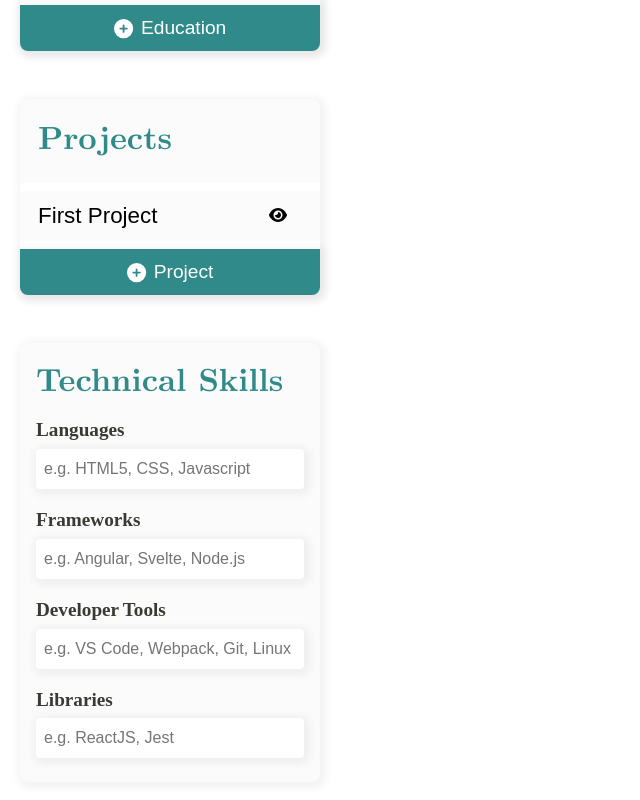
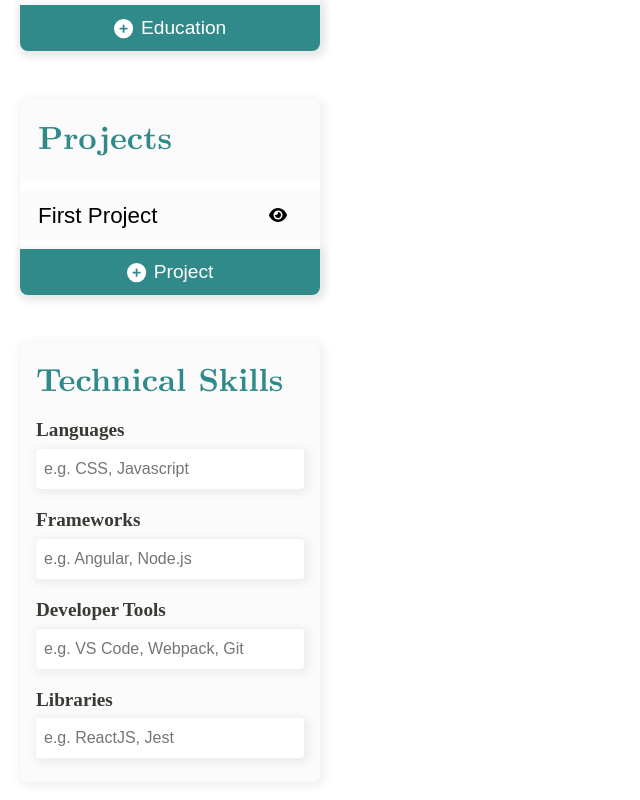
Before and after one commit to gingkapls/cv-application, a React (Vite) app: page / in a window 1280 px wide. Shown: the part 1115-1915 px from the top of the page, without its empty margins (0-640 px from the left). Built offline with nearby package versions, Linux system fonts and the light colour scheme.

Commit message:
feat: simplify placeholder text

```diff
--- a/src/Components/SkillsForm.tsx
+++ b/src/Components/SkillsForm.tsx
@@ -28,7 +28,7 @@ function SkillsForm({ skillsDetails, setSkillsDetails }: SkillsFormProps) {
       <Input
         label='Languages'
         name='languages'
-        placeholder='e.g. HTML5, CSS, Javascript'
+        placeholder='e.g. CSS, Javascript'
         value={languages}
         onChange={handleFieldChange}
       />
@@ -36,7 +36,7 @@ function SkillsForm({ skillsDetails, setSkillsDetails }: SkillsFormProps) {
       <Input
         label='Frameworks'
         name='frameworks'
-        placeholder='e.g. Angular, Svelte, Node.js'
+        placeholder='e.g. Angular, Node.js'
         value={frameworks}
         onChange={handleFieldChange}
       />
@@ -44,7 +44,7 @@ function SkillsForm({ skillsDetails, setSkillsDetails }: SkillsFormProps) {
       <Input
         label='Developer Tools'
         name='devTools'
-        placeholder='e.g. VS Code, Webpack, Git, Linux'
+        placeholder='e.g. VS Code, Webpack, Git'
         value={devTools}
         onChange={handleFieldChange}
       />
```
